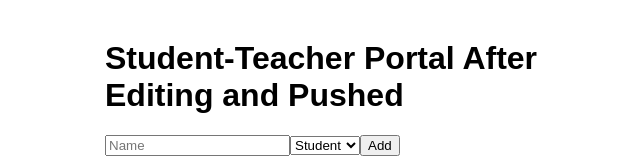
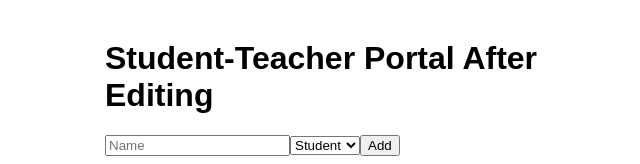
Before and after one commit to Sakthi-312/cloud-native-devops-pipeline, a React (Vite) app in the folder app/frontend/: page / in a window 1280 px wide. Shown: the top 164 px of the page, without its empty margins (275-915 px from the left). Built offline with nearby package versions, Linux system fonts and the light colour scheme; no server answers.

Commit message:
Editing App.jsx File

```diff
--- a/app/frontend/src/App.jsx
+++ b/app/frontend/src/App.jsx
@@ -24,7 +24,7 @@ export default function App() {
 
   return (
     <div style={{ maxWidth: 520, margin: '40px auto', fontFamily: 'sans-serif' }}>
-      <h1>Student-Teacher Portal After Editing and Pushed</h1>
+      <h1>Student-Teacher Portal After Editing</h1>
       <input value={name} onChange={(e) => setName(e.target.value)} placeholder="Name" />
       <select value={role} onChange={(e) => setRole(e.target.value)}>
         <option value="student">Student</option>
```
